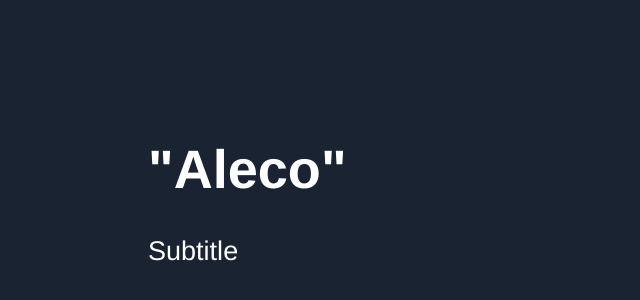
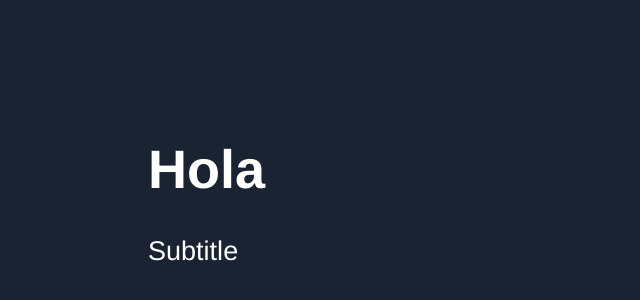
Before and after one commit to alecorodri/counter_app, a React (Vite) app: page / in a window 1280 px wide. Shown: the part 46-346 px from the top of the page, without its empty margins (0-640 px from the left). Built offline with nearby package versions, Linux system fonts and the light colour scheme.

Commit message:
comunicacion estre componentes

```diff
--- a/src/FirstApp.jsx
+++ b/src/FirstApp.jsx
@@ -9,13 +9,13 @@ const getResult = () => {
 }
 
 
-export const FirstApp = () => {
+export const FirstApp = ( {title = 'Soy Aleco'} ) => {
 
-
+    // console.log(props);
 
     return (
         <>
-            <h1>{getResult()}</h1>
+            <h1> {title} </h1>
             {/* <code> { JSON.stringify(newMessage)} </code> */}
             <p>Subtitle</p>
         </>
--- a/src/main.jsx
+++ b/src/main.jsx
@@ -8,6 +8,6 @@ import './styles.css';
 
 ReactDOM.createRoot(document.getElementById('root')).render(
     <React.StrictMode>
-        <FirstApp />
+        <FirstApp title='Hola' subTitle = {123} />
     </React.StrictMode>
 )
```
